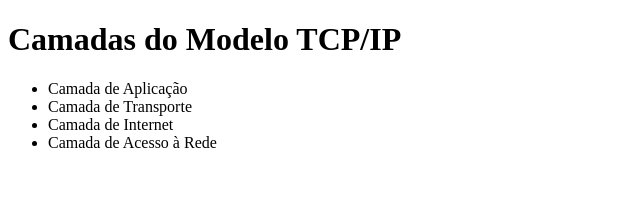
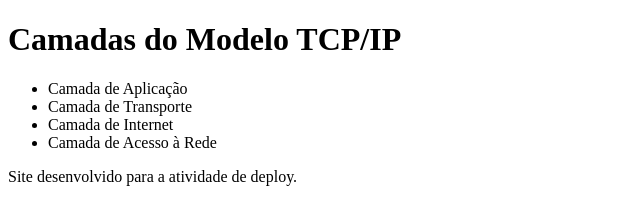
Before and after one commit to leticiasilvestre21/projeto-redes, a plain HTML site: page index.html in a window 1280 px wide. Shown: the whole page, without its empty margins (0-640 px from the left). Drawn offline with Linux system fonts and the light colour scheme.

Commit message:
Atualização do site

```diff
--- a/index.html
+++ b/index.html
@@ -13,5 +13,6 @@
         <li>Camada de Internet</li>
         <li>Camada de Acesso à Rede</li>
     </ul>
+    <p>Site desenvolvido para a atividade de deploy.</p>
 </body>
 </html>
```
